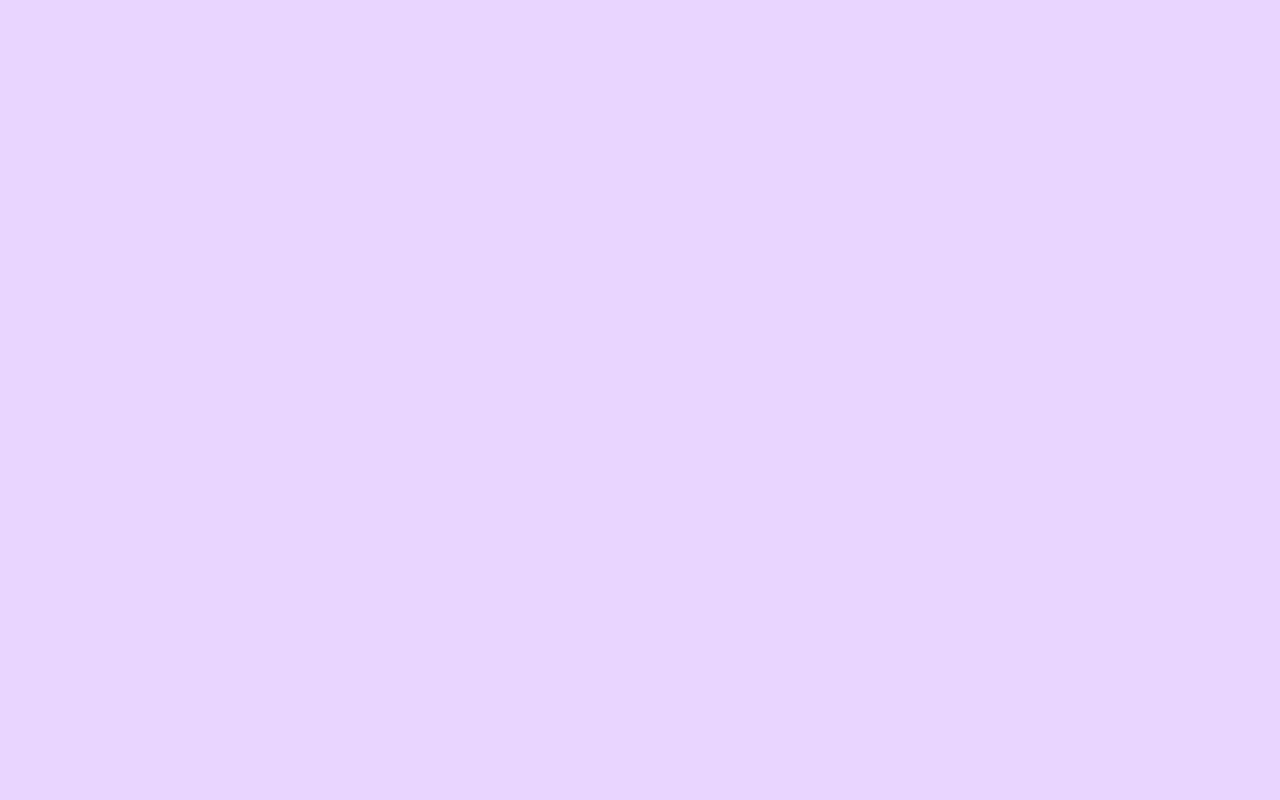
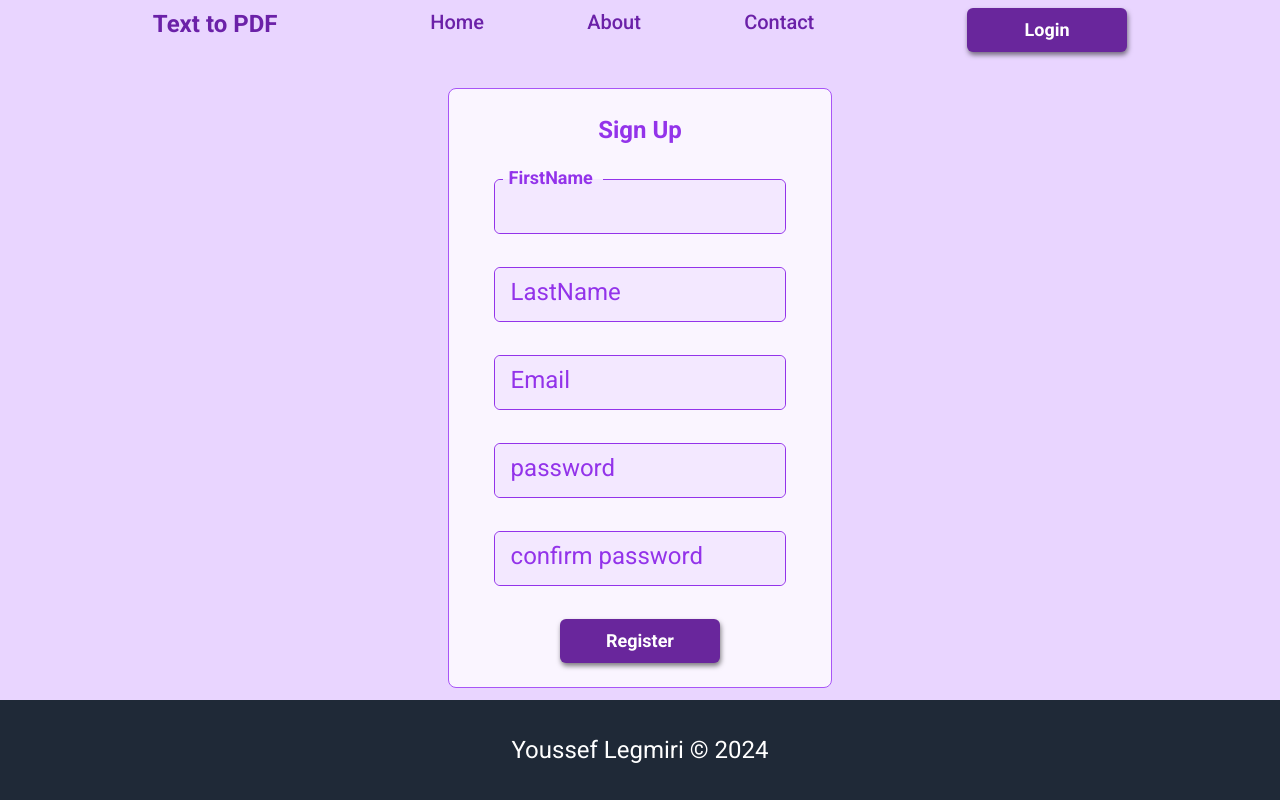
Before and after one commit to youssefLegmiri/job-application, a React (Vite) app in the folder FrontEnd/: page /register in a window 1280 px wide. Before the commit this address had no page. Built offline with nearby package versions, Linux system fonts and the light colour scheme.

Commit message:
added register

```diff
--- a/FrontEnd/src/App.jsx
+++ b/FrontEnd/src/App.jsx
@@ -2,6 +2,7 @@ import Home from "./components/Home";
 import About from "./components/About";
 import Contact from "./components/Contact";
 import Login from "./components/Login";
+import Register from "./components/Register";
 import SharedLayout from "./components/sharedLayout";
 import { Routes, Route } from "react-router";
 const App = () => {
@@ -9,9 +10,10 @@ const App = () => {
     <Routes>
       <Route path="/" element={<SharedLayout />}>
         <Route index element={<Home />} />
-        <Route path="/about" element={<About />} />
-        <Route path="/contact" element={<Contact />} />
-        <Route path="/login" element={<Login />} />
+        <Route path="about" element={<About />} />
+        <Route path="contact" element={<Contact />} />
+        <Route path="login" element={<Login />} />
+        <Route path="register" element={<Register />} />
       </Route>
     </Routes>
   );
--- a/FrontEnd/src/components/Header.jsx
+++ b/FrontEnd/src/components/Header.jsx
@@ -27,16 +27,16 @@ const Header = () => {
           Home
           {pathname === "/" && <AnimatedLine size={"55px"} />}
         </Link>
-        <Link className="navBar" to={"/about"}>
+        <Link className="navBar" to={"about"}>
           About
-          {pathname === "/about" && <AnimatedLine size={"57px"} />}
+          {pathname === "about" && <AnimatedLine size={"57px"} />}
         </Link>
-        <Link className="navBar" to={"/contact"}>
-          {pathname === "/contact" && <AnimatedLine size={"70px"} />}
+        <Link className="navBar" to={"contact"}>
+          {pathname === "contact" && <AnimatedLine size={"70px"} />}
           Contact
         </Link>
       </div>
-      {pathname != "/login" && (
+      {pathname != "login" && (
         <Button
           onClick={handelNavigate}
           text={"Login"}
--- a/FrontEnd/src/components/Input.jsx
+++ b/FrontEnd/src/components/Input.jsx
@@ -53,7 +53,9 @@ const Input = ({
     >
       <div
         className={`absolute ${isFocus ? "" : "hidden"}  -top-[1px] left-2 ${
-          type === "email" ? "w-[60px]" : "w-[100px]"
+          name === "email" ? "w-[60px]" : "w-[100px]"
+        } ${
+          name === "confirmPassword" ? "w-[160px]" : "w-[100px]"
         }  h-[1px]   bg-purple-100`}
       ></div>
       <label
@@ -78,7 +80,7 @@ const Input = ({
         name={name}
         onChange={handelChange}
       />
-      {name === "password" && !isVisible && isTyping && (
+      {type === "password" && !isVisible && isTyping && (
         <FaEyeSlash
           onMouseDown={handelMouseDown}
           size={"30"}
--- a/FrontEnd/src/components/Login.jsx
+++ b/FrontEnd/src/components/Login.jsx
@@ -32,6 +32,12 @@ const Login = () => {
         type: "emailError",
         payload: { password: jsonData.password },
       });
+    } else if (!jsonData.email.includes("@") || !jsonData.email.includes(".")) {
+      emailInputRef.current.focus();
+      dispatch({
+        type: "missing@",
+        payload: { email: jsonData.email, password: jsonData.password },
+      });
     } else if (!jsonData.password) {
       passwordInputRef.current.focus();
       dispatch({
@@ -39,6 +45,7 @@ const Login = () => {
         payload: { email: jsonData.email },
       });
     } else if (jsonData.password?.length < 8) {
+      passwordInputRef.current.focus();
       dispatch({
         type: "passwordLength",
         payload: {
@@ -66,9 +73,20 @@ const Login = () => {
         return {
           emailError: true,
           emailErrorMessage: "Email is required",
-          passwordError: "",
+          passwordError: false,
           passwordErrorMessage: "",
           data: { email: null, password: action.payload.password },
+        };
+      case "missing@":
+        return {
+          emailError: true,
+          emailErrorMessage: "Email must include @ and . symbol  ",
+          passwordError: false,
+          passwordErrorMessage: "",
+          data: {
+            email: action.payload.email,
+            password: action.payload.password,
+          },
         };
       case "passwordError":
         return {
@@ -140,7 +158,7 @@ const Login = () => {
             inputData={state?.data?.email}
             autofocus={true}
             name={"email"}
-            type={"email"}
+            type={"text"}
             label={"Email"}
           />
           {state?.emailError && (
@@ -185,7 +203,10 @@ const Login = () => {
         {/*Don't have an account ? Sign up */}
         <div className="md:w-[60%] w-[80%] xl:w-[90%] text-purple-600 text-lg flex justify-evenly items-center">
           <p className=" ">Don't have an account ?</p>
-          <Link className="text-purple-800 hover:text-purple-600" to={"/"}>
+          <Link
+            className="text-purple-800 hover:text-purple-600"
+            to={"/register"}
+          >
             Sign up
           </Link>
         </div>
--- /dev/null
+++ b/FrontEnd/src/components/Register.jsx
@@ -0,0 +1,46 @@
+import Input from "./Input";
+import Button from "./Button";
+import { useReducer } from "react";
+import { useActionState } from "react";
+const Register = () => {
+  const initialState = {};
+  const [state, dispatch] = useReducer(errorHandler, initialState);
+  const [data, actionFunction, isPending] = useActionState(formAction, {});
+
+  function errorHandler(state, action) {}
+  async function formAction(previousState, formData) {}
+  return (
+    <main className="w-full h-full mt-2 flex justify-center items-center">
+      <form
+        className="h-[50%] w-[80%] min-h-[600px] p-2  flex flex-col justify-around items-center
+                      border-[1px] border-purple-500 rounded-lg  bg-purple-50
+                      xl:w-[30%] lg:w-[50%] md:w-[60%]"
+        action={formAction}
+      >
+        <h1 className="text-purple-600 font-bold">Sign Up</h1>
+        <Input
+          label={"FirstName"}
+          type={"text"}
+          name={"firstName"}
+          autofocus={true}
+        />
+        <Input label={"LastName"} type={"text"} name={"lasttName"} />
+        <Input label={"Email"} name={"email"} type={"text"} />
+        <Input label={"password"} type={"password"} name={"password"} />
+        <Input
+          label={"confirm password"}
+          type={"password"}
+          name={"confirmPassword"}
+        />
+        <Button
+          text={"Register"}
+          className="btn-custom"
+          type="submit"
+          action="Registering..."
+        />
+      </form>
+    </main>
+  );
+};
+
+export default Register;
```
